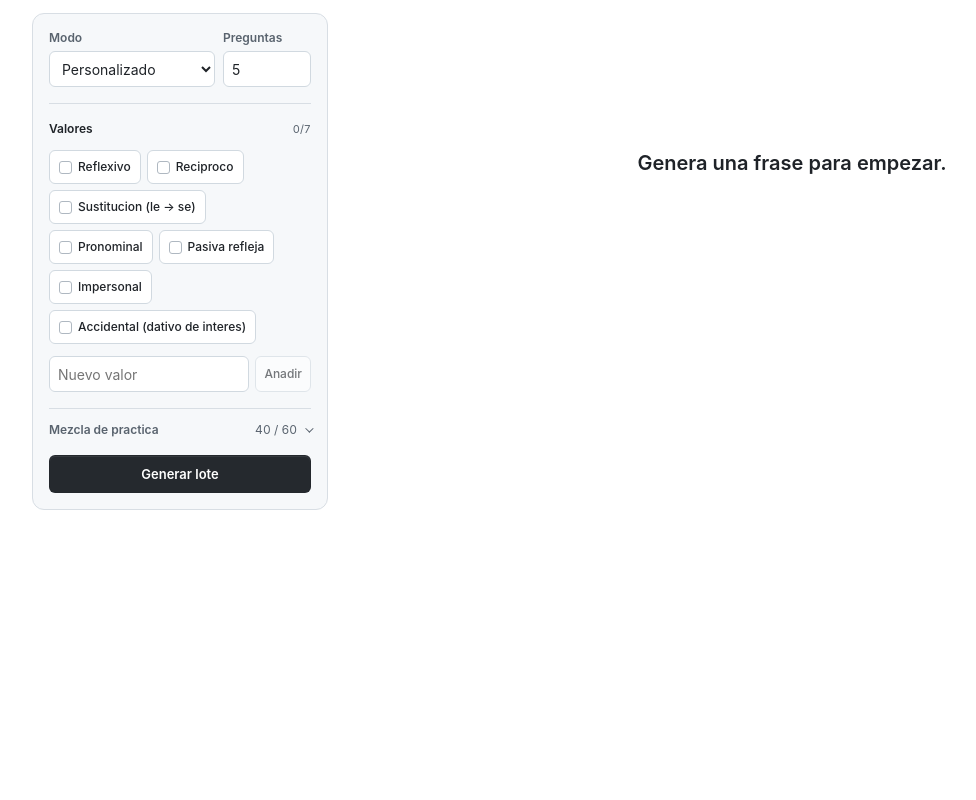
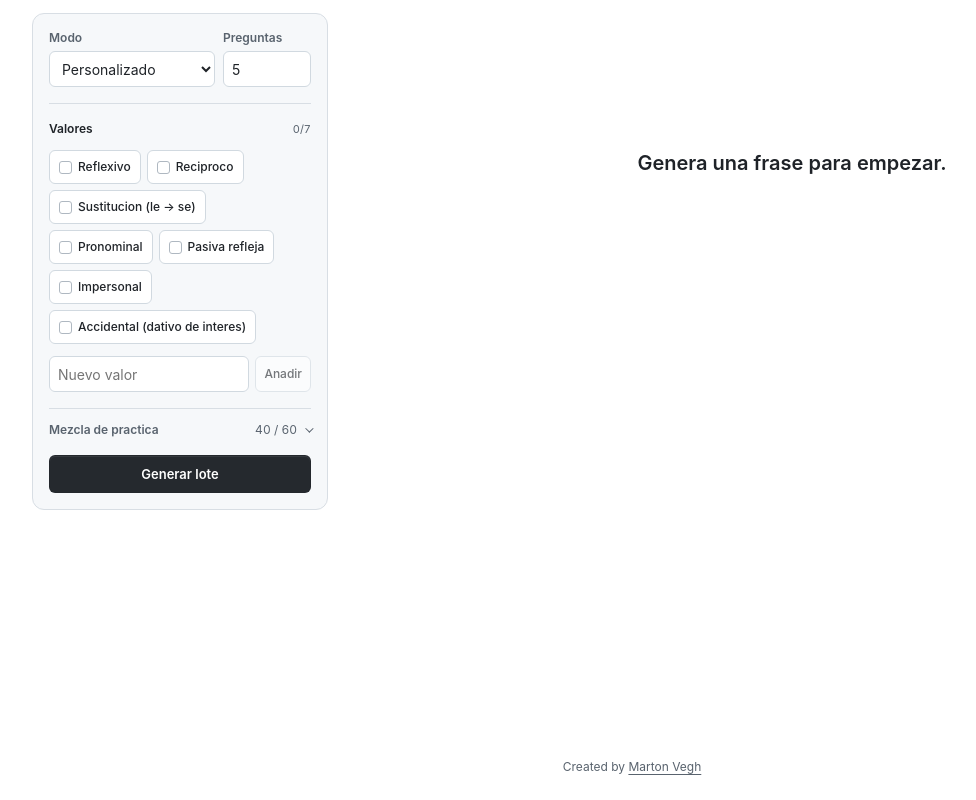
Before and after one commit to Martonveghcode/Habitro, a React (Vite) app: page / in a window 1280 px wide. Shown: the part 227-1027 px from the top of the page, without its empty margins (8-984 px from the left). Before the commit the page ends 968 px from the top, so only its background shows below. Built offline with nearby package versions, Linux system fonts and the light colour scheme.

Commit message:
Add author credit, portfolio links and website metadata

```diff
--- a/index.html
+++ b/index.html
@@ -10,9 +10,20 @@
       rel="stylesheet"
     />
     <title>Habitro</title>
+    <meta name="description" content="Habitro is a daily learning app by Marton Vegh for language and maths practice, with exercise sessions and progress tracking." />
+    <meta name="author" content="Marton Vegh" />
+    <link rel="author" href="https://marton.top/about/marton-vegh/" />
+    <link rel="canonical" href="https://sintaxis-webapp-marton.netlify.app/" />
+    <meta property="og:type" content="website" />
+    <meta property="og:site_name" content="Habitro" />
+    <meta property="og:title" content="Habitro" />
+    <meta property="og:description" content="Habitro is a daily learning app by Marton Vegh for language and maths practice, with exercise sessions and progress tracking." />
+    <meta property="og:url" content="https://sintaxis-webapp-marton.netlify.app/" />
+    <script type="application/ld+json">{"@context":"https://schema.org","@graph":[{"@type":"Person","@id":"https://marton.top/about/marton-vegh/#person","name":"Marton Vegh","url":"https://marton.top/","sameAs":["https://github.com/Martonveghcode"]},{"@type":"WebSite","@id":"https://sintaxis-webapp-marton.netlify.app/#website","name":"Habitro","url":"https://sintaxis-webapp-marton.netlify.app/","description":"Habitro is a daily learning app by Marton Vegh for language and maths practice, with exercise sessions and progress tracking.","author":{"@id":"https://marton.top/about/marton-vegh/#person"}}]}</script>
   </head>
   <body>
     <div id="root"></div>
+    <footer class="site-credit">Created by <a href="https://marton.top/" rel="author">Marton Vegh</a></footer>
     <script type="module" src="/src/main.tsx"></script>
   </body>
 </html>
--- a/src/style.css
+++ b/src/style.css
@@ -2633,3 +2633,29 @@ code {
     width: 100%;
   }
 }
+
+.site-credit {
+  position: relative;
+  z-index: 1;
+  padding: 16px 24px 24px;
+  color: var(--fg-muted);
+  font-family: inherit;
+  font-size: 12px;
+  line-height: 1.6;
+  text-align: center;
+}
+
+.site-credit a {
+  color: inherit;
+  text-decoration: underline;
+  text-underline-offset: 3px;
+}
+
+.site-credit a:hover {
+  text-decoration-thickness: 2px;
+}
+
+.site-credit a:focus-visible {
+  outline: 2px solid currentColor;
+  outline-offset: 4px;
+}
```
Also changed, not shown: 1 other file (tests, documents, lock files or other folders).
